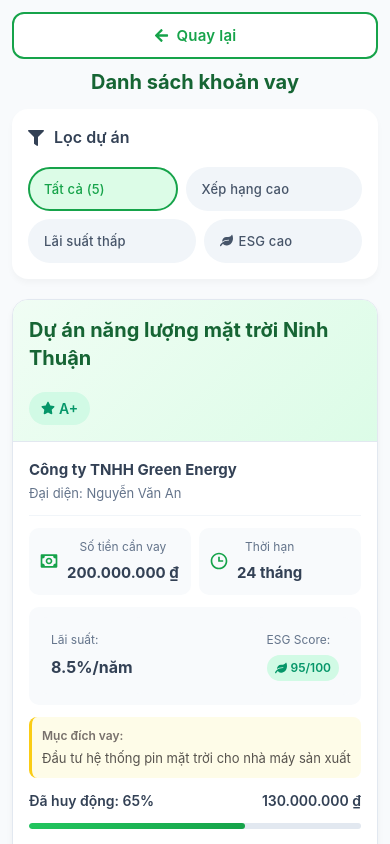
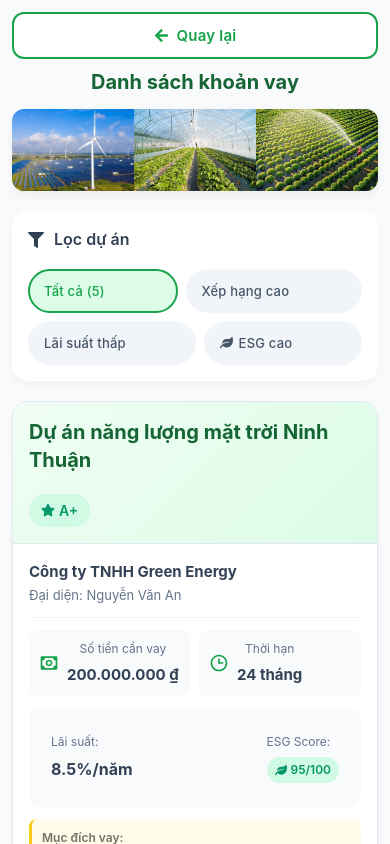
Before and after one commit to thaihoc1310/green_fund, a React (Vite) app in the folder front_end/: page /loan-list in a window 390 px wide. Shown: the top 844 px of the page. Built offline with nearby package versions, Linux system fonts and the light colour scheme.

Commit message:
style: Update loan promotional banner styles for improved appearance and layout

```diff
--- a/front_end/src/components/LoanList.css
+++ b/front_end/src/components/LoanList.css
@@ -418,6 +418,10 @@
   .loans-grid {
     grid-template-columns: repeat(auto-fill, minmax(340px, 1fr));
   }
+
+  .loan-promo-banner {
+    border-radius: 14px;
+  }
 }
 
 @media (max-width: 768px) {
@@ -444,7 +448,8 @@
   }
 
   .loan-promo-banner {
-    display: none;
+    margin-bottom: 20px;
+    border-radius: 12px;
   }
 
   .loans-grid {
```
